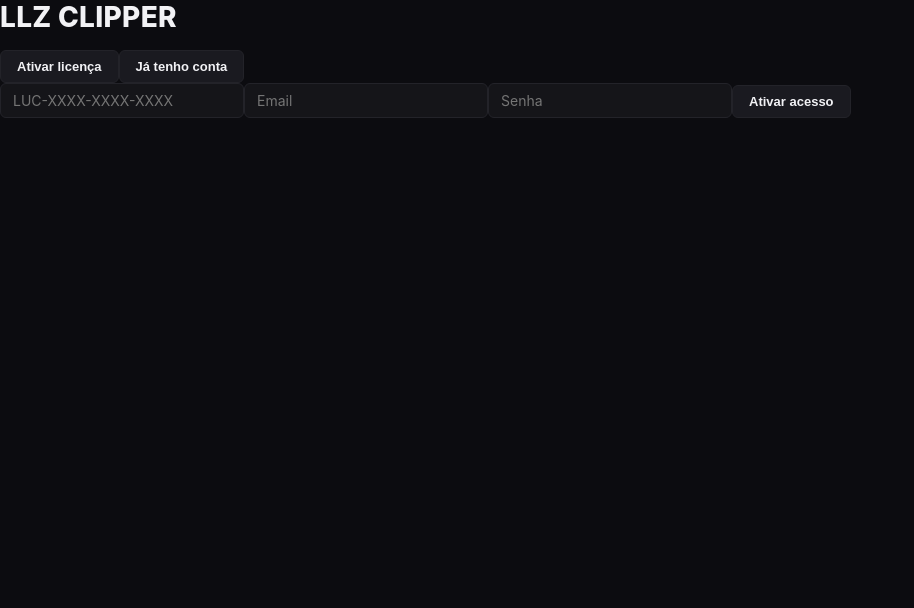
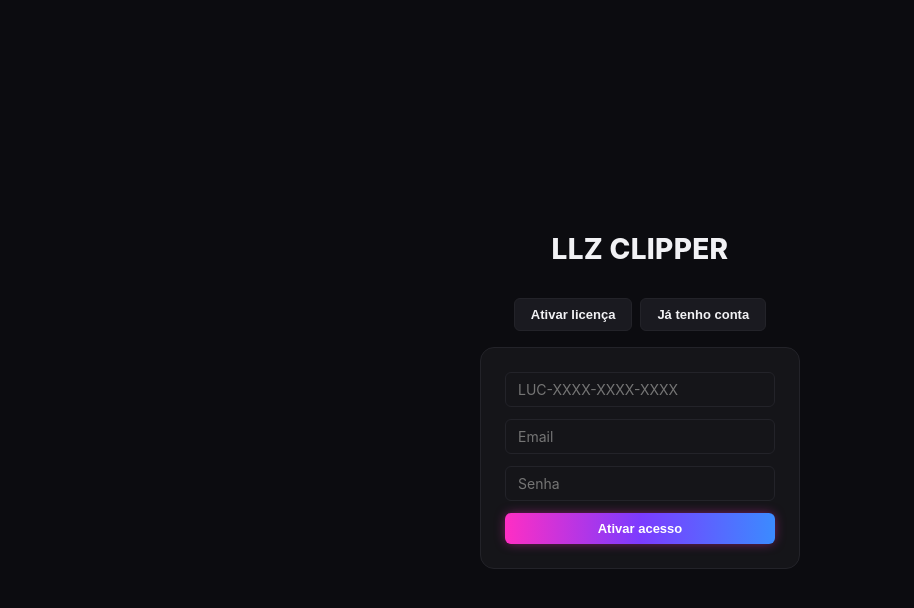
Before and after one commit to llztweaking/llz-clipper, a React (Vite) app in the folder apps/desktop/: page / in a window 1280 px wide. Shown: the top 608 px of the page, without its empty margins (0-914 px from the left). Built offline with nearby package versions, Linux system fonts and the light colour scheme; no server answers.

Commit message:
feat(desktop): style the login page

```diff
--- a/apps/desktop/src/pages/LoginPage.tsx
+++ b/apps/desktop/src/pages/LoginPage.tsx
@@ -65,7 +65,7 @@ export function LoginPage() {
           required
         />
         {error && <p className="form-error">{error}</p>}
-        <button type="submit" disabled={loading}>
+        <button type="submit" className="btn-primary" disabled={loading}>
           {loading ? "Aguarde…" : mode === "activate" ? "Ativar acesso" : "Entrar"}
         </button>
       </form>
--- a/apps/desktop/src/styles/global.css
+++ b/apps/desktop/src/styles/global.css
@@ -240,3 +240,33 @@ select:focus {
   bottom: 12px;
   right: 12px;
 }
+
+.login-page {
+  height: 100vh;
+  display: flex;
+  flex-direction: column;
+  align-items: center;
+  justify-content: center;
+  gap: var(--space-4);
+}
+
+.login-page h1 {
+  font-size: var(--font-size-2xl);
+  text-shadow: var(--glow-sm);
+}
+
+.login-toggle {
+  display: flex;
+  gap: var(--space-2);
+}
+
+.login-page form {
+  display: flex;
+  flex-direction: column;
+  gap: var(--space-3);
+  width: 320px;
+  background: var(--surface);
+  border: 1px solid var(--border);
+  border-radius: var(--radius-lg);
+  padding: var(--space-6);
+}
```
